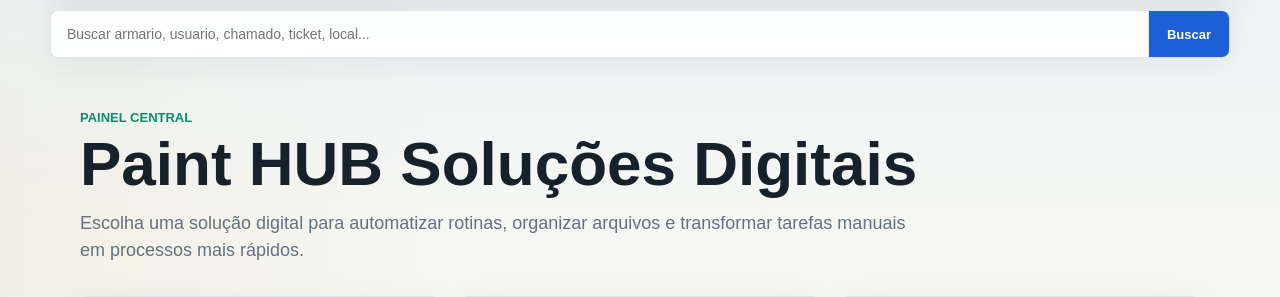
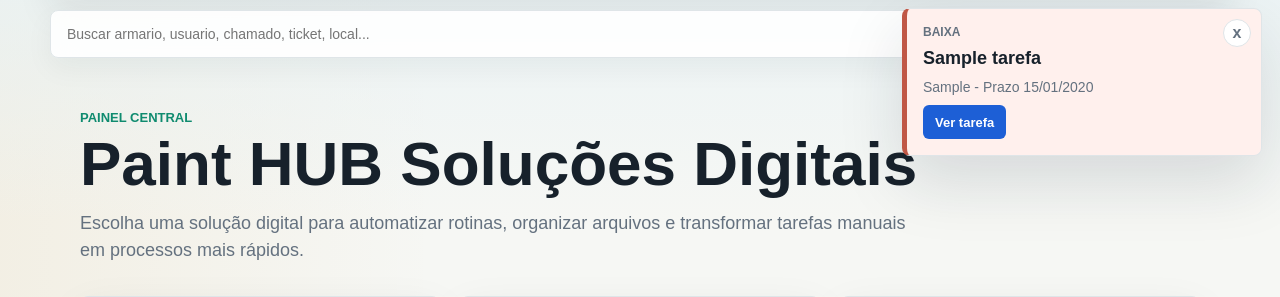
Before and after one commit to hendelsantos/Projeto_Django_HUB, a Django app: page / in a window 1280 px wide. Shown: the part 88-385 px from the top of the page. Run offline with Django 5.2, Linux system fonts and the light colour scheme; data comes from the database, SQL or seed files in the repository; tables that the repository leaves empty hold one stand-in row (values such as "Sample post").

Commit message:
add rotating followup reminder toasts

```diff
--- a/static/css/styles.css
+++ b/static/css/styles.css
@@ -1148,6 +1148,101 @@ td a {
     background: var(--primary-soft);
 }
 
+.floating-followup-toast {
+    position: fixed;
+    top: 96px;
+    right: 18px;
+    z-index: 40;
+    display: grid;
+    gap: 8px;
+    width: min(360px, calc(100vw - 32px));
+    padding: 16px;
+    border: 1px solid var(--line);
+    border-left: 5px solid var(--primary);
+    border-radius: 8px;
+    background: var(--surface);
+    box-shadow: var(--shadow-strong);
+    opacity: 0;
+    transform: translateY(-12px);
+    transition: opacity 180ms ease, transform 180ms ease;
+}
+
+.floating-followup-toast.is-visible {
+    opacity: 1;
+    transform: translateY(0);
+}
+
+.floating-followup-toast.is-leaving {
+    opacity: 0;
+    transform: translateY(-12px);
+}
+
+.floating-followup-toast-alert {
+    border-left-color: var(--coral);
+    background: var(--coral-soft);
+}
+
+.floating-followup-toast-warning {
+    border-left-color: var(--gold);
+    background: var(--gold-soft);
+}
+
+.floating-followup-toast span {
+    color: var(--muted);
+    font-size: 12px;
+    font-weight: 800;
+    text-transform: uppercase;
+}
+
+.floating-followup-toast h2 {
+    max-width: calc(100% - 32px);
+    margin: 0;
+    font-size: 18px;
+    line-height: 1.25;
+}
+
+.floating-followup-toast p {
+    margin: 0;
+    color: var(--muted);
+    font-size: 14px;
+    line-height: 1.4;
+}
+
+.floating-followup-close {
+    position: absolute;
+    top: 10px;
+    right: 10px;
+    display: inline-grid;
+    place-items: center;
+    width: 28px;
+    height: 28px;
+    border: 1px solid var(--line);
+    border-radius: 999px;
+    background: var(--surface);
+    color: var(--muted);
+    font: inherit;
+    font-weight: 800;
+    cursor: pointer;
+}
+
+.floating-followup-actions {
+    display: flex;
+    gap: 10px;
+}
+
+.floating-followup-actions a {
+    display: inline-flex;
+    align-items: center;
+    justify-content: center;
+    min-height: 34px;
+    padding: 0 12px;
+    border-radius: 6px;
+    background: var(--primary);
+    color: #ffffff;
+    font-size: 13px;
+    font-weight: 800;
+}
+
 .footer {
     width: min(1080px, calc(100% - 32px));
     margin: 0 auto;
@@ -1227,4 +1322,10 @@ td a {
         margin-left: auto;
         width: 180px;
     }
+
+    .floating-followup-toast {
+        top: 12px;
+        right: 12px;
+        width: calc(100vw - 24px);
+    }
 }
--- /dev/null
+++ b/static/js/followup-toasts.js
@@ -0,0 +1,101 @@
+const FOLLOWUP_INTERVAL_MS = 15 * 60 * 1000;
+const FOLLOWUP_FIRST_DELAY_MS = 3500;
+const FOLLOWUP_VISIBLE_MS = 12000;
+
+function getFollowupTasks() {
+    const dataElement = document.getElementById('followup-toast-data');
+    if (!dataElement) {
+        return [];
+    }
+
+    try {
+        return JSON.parse(dataElement.textContent) || [];
+    } catch {
+        return [];
+    }
+}
+
+function pickRandomTask(tasks, lastTaskId) {
+    if (tasks.length <= 1) {
+        return tasks[0];
+    }
+
+    const availableTasks = tasks.filter((task) => task.id !== lastTaskId);
+    return availableTasks[Math.floor(Math.random() * availableTasks.length)];
+}
+
+function removeFloatingToast(toast) {
+    if (!toast) {
+        return;
+    }
+
+    toast.classList.add('is-leaving');
+    window.setTimeout(() => toast.remove(), 220);
+}
+
+function showFloatingToast(task) {
+    document.querySelectorAll('.floating-followup-toast').forEach(removeFloatingToast);
+
+    const toast = document.createElement('aside');
+    toast.className = 'floating-followup-toast';
+    if (task.vencida) {
+        toast.classList.add('floating-followup-toast-alert');
+    } else if (task.venceHoje) {
+        toast.classList.add('floating-followup-toast-warning');
+    }
+    toast.setAttribute('role', 'status');
+    toast.setAttribute('aria-live', 'polite');
+
+    const closeButton = document.createElement('button');
+    closeButton.className = 'floating-followup-close';
+    closeButton.type = 'button';
+    closeButton.setAttribute('aria-label', 'Fechar lembrete');
+    closeButton.textContent = 'x';
+
+    const priority = document.createElement('span');
+    priority.textContent = task.prioridade;
+
+    const title = document.createElement('h2');
+    title.textContent = task.titulo;
+
+    const meta = document.createElement('p');
+    meta.textContent = task.prazo ? `${task.responsavel} - Prazo ${task.prazo}` : task.responsavel;
+
+    const actions = document.createElement('div');
+    actions.className = 'floating-followup-actions';
+
+    const link = document.createElement('a');
+    link.href = task.url;
+    link.textContent = 'Ver tarefa';
+
+    actions.appendChild(link);
+    toast.append(closeButton, priority, title, meta, actions);
+
+    document.body.appendChild(toast);
+    window.setTimeout(() => toast.classList.add('is-visible'), 20);
+
+    closeButton.addEventListener('click', () => {
+        removeFloatingToast(toast);
+    });
+
+    window.setTimeout(() => {
+        removeFloatingToast(toast);
+    }, FOLLOWUP_VISIBLE_MS);
+}
+
+document.addEventListener('DOMContentLoaded', () => {
+    const tasks = getFollowupTasks();
+    if (!tasks.length) {
+        return;
+    }
+
+    let lastTaskId = null;
+    const cycleToast = () => {
+        const task = pickRandomTask(tasks, lastTaskId);
+        lastTaskId = task.id;
+        showFloatingToast(task);
+    };
+
+    window.setTimeout(cycleToast, FOLLOWUP_FIRST_DELAY_MS);
+    window.setInterval(cycleToast, FOLLOWUP_INTERVAL_MS);
+});
--- a/tarefas/context_processors.py
+++ b/tarefas/context_processors.py
@@ -1,3 +1,5 @@
+from django.urls import reverse
+
 from .models import Tarefa
 
 
@@ -12,4 +14,18 @@ def followup_toasts(request):
         'followup_toasts_total': Tarefa.objects.exclude(
             status__in=[Tarefa.Status.CONCLUIDA, Tarefa.Status.CANCELADA]
         ).count(),
+        'followup_toast_payload': [
+            {
+                'id': tarefa.pk,
+                'titulo': tarefa.titulo,
+                'prioridade': tarefa.get_prioridade_display(),
+                'responsavel': tarefa.responsavel or 'Sem responsavel',
+                'prazo': tarefa.prazo.strftime('%d/%m/%Y') if tarefa.prazo else '',
+                'status': tarefa.get_status_display(),
+                'vencida': tarefa.esta_vencida,
+                'venceHoje': tarefa.vence_hoje,
+                'url': reverse('tarefas:detalhe', args=[tarefa.pk]),
+            }
+            for tarefa in tarefas
+        ],
     }
--- a/templates/base.html
+++ b/templates/base.html
@@ -12,6 +12,7 @@
     <link rel="icon" href="{% static 'img/favicon.svg' %}" type="image/svg+xml">
     <link rel="stylesheet" href="{% static 'css/styles.css' %}">
     <script src="{% static 'js/theme.js' %}" defer></script>
+    <script src="{% static 'js/followup-toasts.js' %}" defer></script>
 </head>
 <body>
     <div class="site-shell">
@@ -73,6 +74,7 @@
         </main>
 
         {% if followup_toasts_total %}
+            {{ followup_toast_payload|json_script:"followup-toast-data" }}
             <aside class="followup-widget" aria-label="Lembretes de follow-up">
                 <details open>
                     <summary>
```
